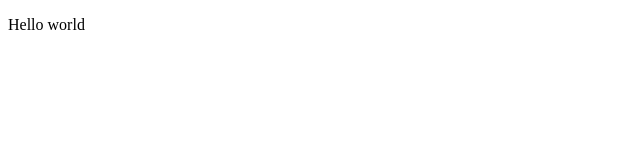
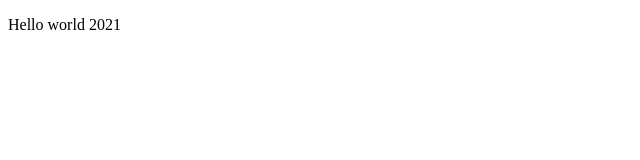
Before and after one commit to Vlad514514/first, a plain HTML site: page src/index.html in a window 1280 px wide. Shown: the full height of the page, 0-640 px from the left. Drawn offline with Linux system fonts and the light colour scheme.

```diff
--- a/src/index.html
+++ b/src/index.html
@@ -7,7 +7,7 @@
     <title>Document</title>
 </head>
 <body>
-    <p onclick=""> Hello world</p>
+    <p onclick=""> Hello world 2021</p>
 
     <!-- <script>
         alert(1);
```
Also changed, not shown: 1 other file.
